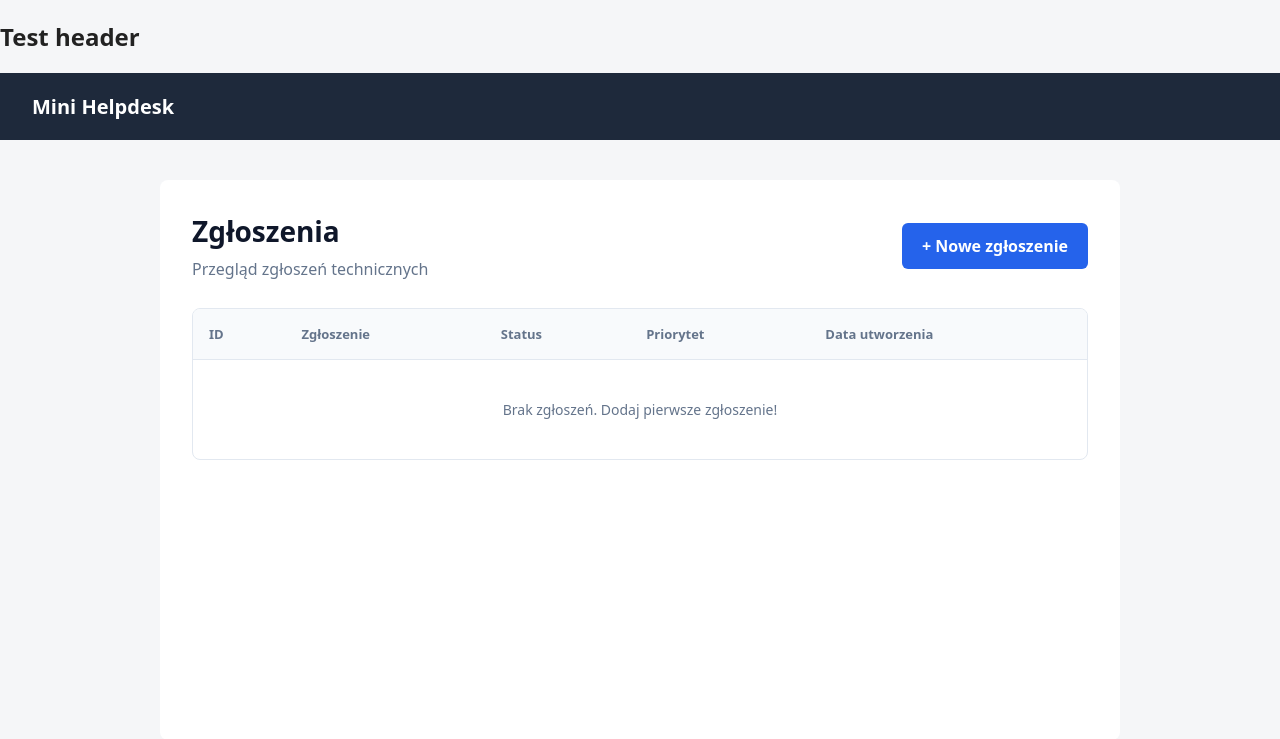
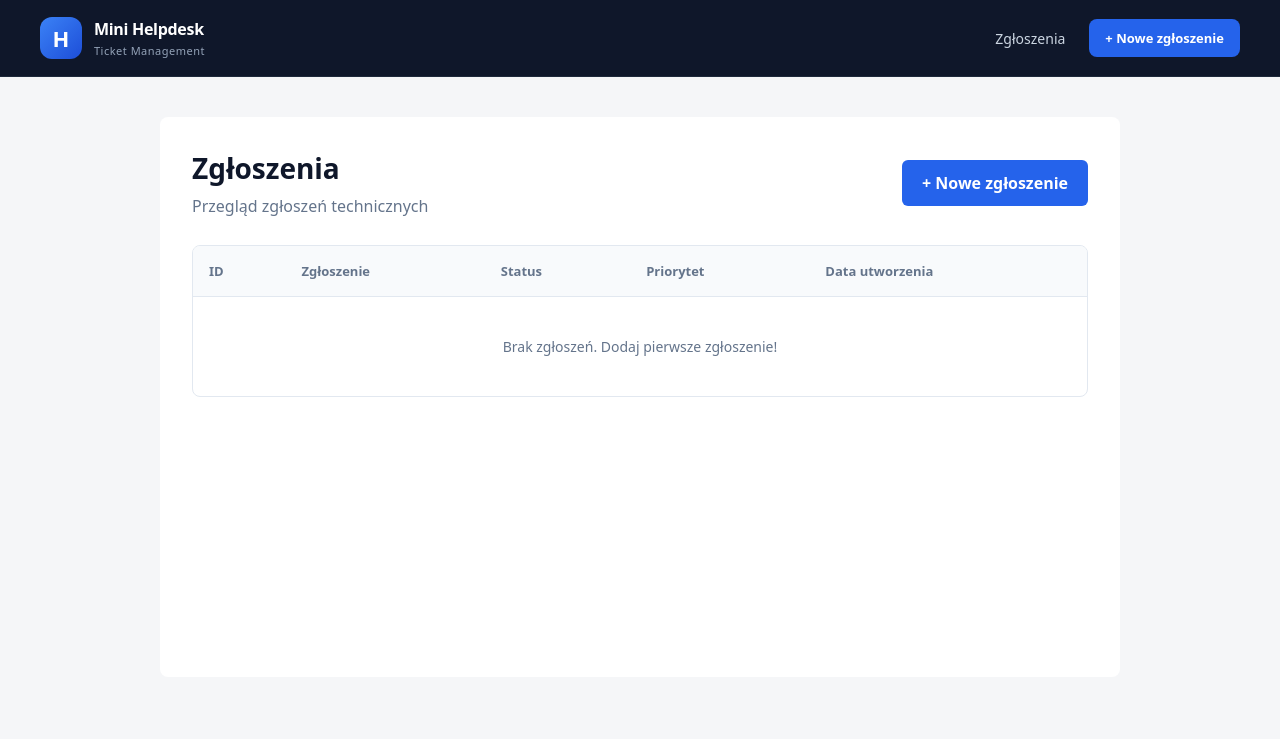
Before and after one commit to Jasiuu2605/mini-helpdesk, a Django app: page /tickets/ in a window 1280 px wide. Shown: the top 739 px of the page. Run offline with Django 5.2, Linux system fonts and the light colour scheme; data that the repository does not hold is empty.

Commit message:
style: redesign application header

```diff
--- a/static/css/style.css
+++ b/static/css/style.css
@@ -7,18 +7,6 @@ body {
     font-family: system-ui, sans-serif;
     background-color: #f5f6f8;
     color: #222;
-}
-
-header {
-    background-color: #1e293b;
-    padding: 20px 32px;
-}
-
-header a {
-    color: white;
-    font-size: 20px;
-    font-weight: 600;
-    text-decoration: none;
 }
 
 main {
@@ -307,6 +295,129 @@ form button.btn-danger:hover {
 }
 
 
+/* Header */
+
+.site-header {
+    background: #0f172a;
+    border-bottom: 1px solid #1e293b;
+    padding: 0 24px;
+}
+
+.header-container {
+    max-width: 1200px;
+    margin: 0 auto;
+    min-height: 76px;
+    display: flex;
+    justify-content: space-between;
+    align-items: center;
+    gap: 24px;
+}
+
+.brand {
+    display: flex;
+    align-items: center;
+    gap: 12px;
+    color: #fff;
+    text-decoration: none;
+}
+
+.brand-icon {
+    display: flex;
+    align-items: center;
+    justify-content: center;
+    width: 42px;
+    height: 42px;
+    border-radius: 12px;
+    background: linear-gradient(135deg, #3b82f6, #1d4ed8);
+    color: #fff;
+    font-size: 22px;
+    font-weight: 800;
+}
+
+.brand-text {
+    display: flex;
+    flex-direction: column;
+    gap: 3px;
+}
+
+.brand-text strong {
+    font-size: 16px;
+    letter-spacing: -0.3px;
+}
+
+.brand-text small {
+    color: #94a3b8;
+    font-size: 11px;
+    letter-spacing: 0.5px;
+}
+
+.header-nav {
+    display: flex;
+    align-items: center;
+    gap: 24px;
+}
+
+.nav-link {
+    color: #cbd5e1;
+    font-size: 14px;
+    font-weight: 500;
+    text-decoration: none;
+    transition: color 0.2s;
+}
+
+.nav-link:hover {
+    color: #fff;
+}
+
+.nav-button {
+    display: inline-flex;
+    align-items: center;
+    padding: 10px 16px;
+    border-radius: 8px;
+    background: #2563eb;
+    color: #fff;
+    font-size: 13px;
+    font-weight: 600;
+    text-decoration: none;
+    transition: background 0.2s;
+}
+
+.nav-button:hover {
+    background: #1d4ed8;
+}
+
+/* Mobile */
+
+@media (max-width: 600px) {
+    .site-header {
+        padding: 12px 16px;
+    }
+
+    .header-container {
+        min-height: 56px;
+        gap: 12px;
+    }
+
+    .brand-text small {
+        display: none;
+    }
+
+    .header-nav {
+        gap: 12px;
+    }
+
+    .nav-link {
+        display: none;
+    }
+
+    .nav-button {
+        padding: 10px 12px;
+        font-size: 12px;
+    }
+}
+
+
+
 /* Responsive */
 
 @media (max-width: 600px) {
--- a/tickets/templates/base.html
+++ b/tickets/templates/base.html
@@ -12,12 +12,26 @@
         <link rel="stylesheet" href="{% static 'css/style.css' %}">
     </head>
     <body>
-    <h2>Test header</h2>
-    <header>
-        <nav>
-            <a href="{% url 'ticket_list' %}">Mini Helpdesk</a>
+
+        <header class="site-header">
+            <div class="header-container">
+                <a href="{% url 'ticket_list' %}" class="brand">
+                    <span class="brand-icon">H</span>
+
+                    <span class="brand-text">
+                        <strong>Mini Helpdesk</strong>
+                        <small>Ticket Management</small>
+                    </span>
+                </a>
+
+                <nav class="header-nav" aria-label="Nawigacja główna">
+                    <a href="{% url 'ticket_list' %}" class="nav-link">Zgłoszenia</a>
+
+                    <a href="{% url 'ticket_create' %}" class="nav-button">+ Nowe zgłoszenie</a>
                 </nav>
+            </div>
         </header>
+
 
         <main>
             {% block content %}{% endblock %}
```
Lines whose indentation alone changed are shown as unchanged.
